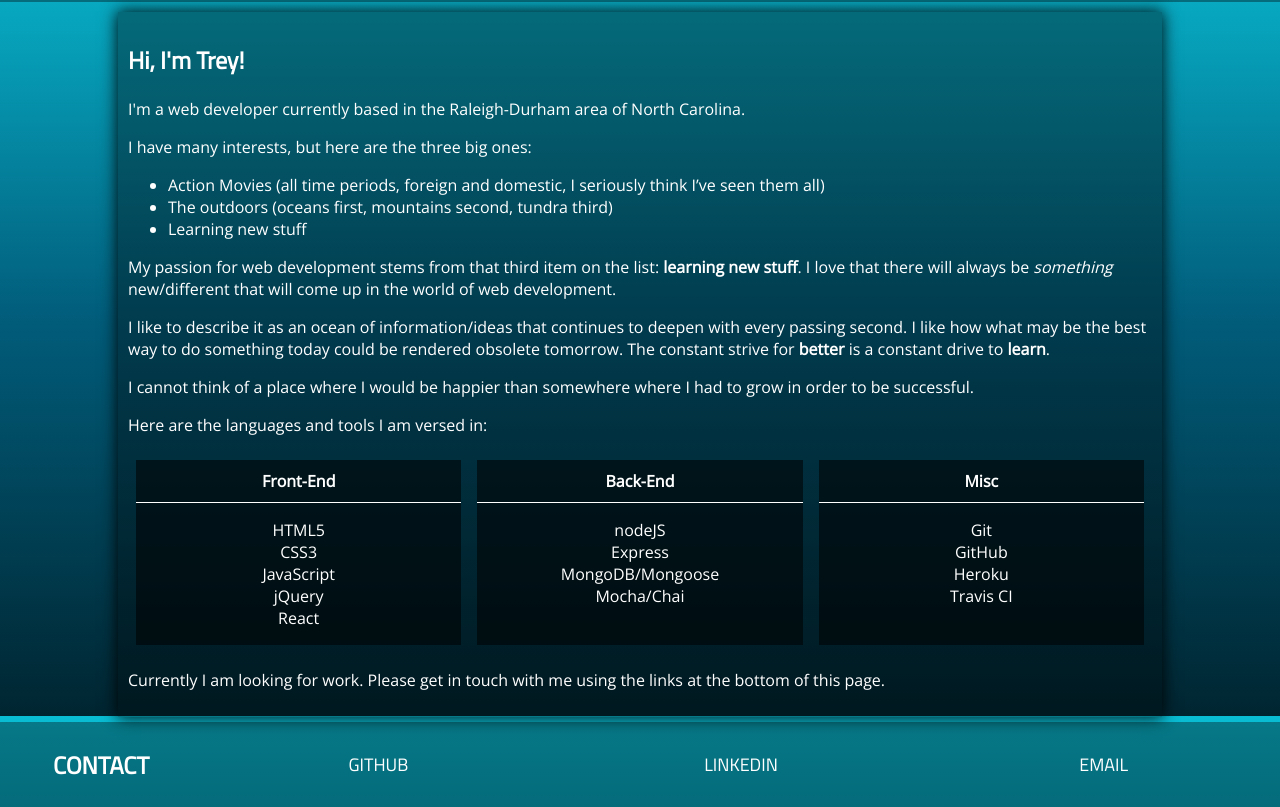
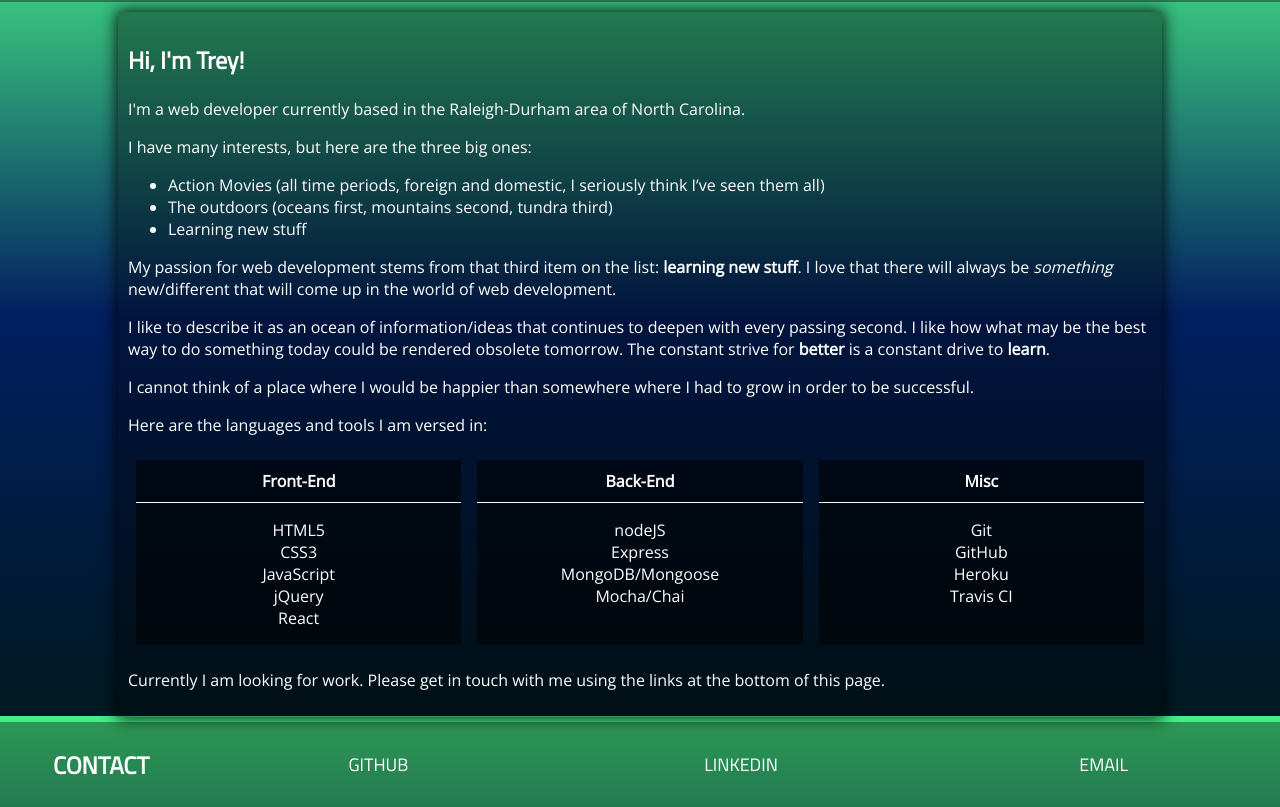
Before and after one commit to TreyLiebscher/portfolio, a website: page index.html in a window 1280 px wide. Shown: the part 84-891 px from the top of the page. Drawn offline with nearby package versions, Linux system fonts and the light colour scheme.

Commit message:
background color adjustment

```diff
--- a/styles/main.css
+++ b/styles/main.css
@@ -28,7 +28,7 @@ body {
 .site-body[background-state=sea] {
   /* background: linear-gradient(rgba(0, 0, 0, 0.5), rgba(0, 0, 0, 0.5)),
     url("https://wallpaper.wiki/wp-content/uploads/2017/06/Download-free-Ocean-Wallpapers-HD.jpg") no-repeat center center fixed; */
-  background: linear-gradient(#09bdd4, #015d7b, #002531) no-repeat center center fixed;
+  background: linear-gradient(#46ef85, #021f61, #001921) no-repeat center center fixed;
   color: white;
   font-family: 'Titillium Web', sans-serif;
   transition: all 5s;
```
